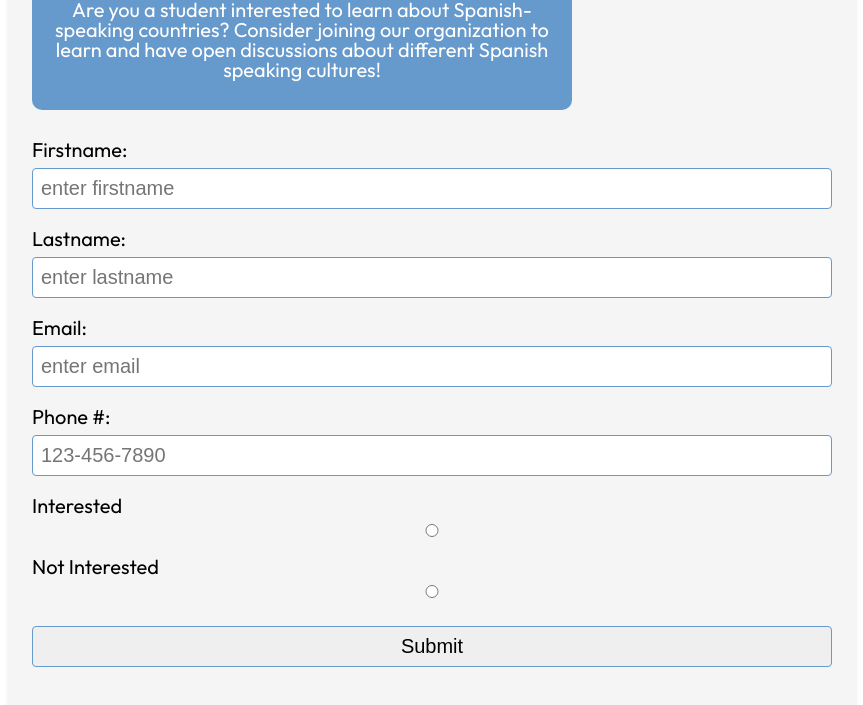
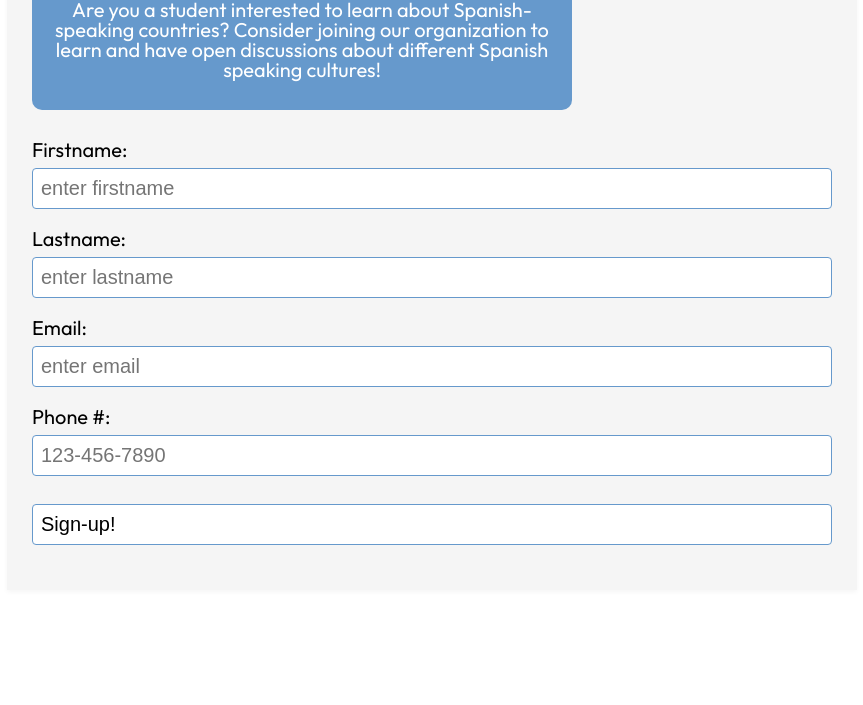
Before and after one commit to ste9jpg/Project1, a plain HTML site: page index.html in a window 1280 px wide. Shown: the part 85-790 px from the top of the page, without its empty margins (208-1071 px from the left). Drawn offline with Linux system fonts and the light colour scheme; a script that the page names is missing.

Commit message:
Update index.html

```diff
--- a/index.html
+++ b/index.html
@@ -14,7 +14,7 @@
   <main id="content">
 
     <div id="error"> </div>
-    <form method="get" action="#null">
+    <form method="get" action="#null" autocomplete="on">
       <div id="info">
         <h1>Somos Hawks Organization</h1>
           <p>
@@ -40,14 +40,8 @@
 	  <label for="phone">Phone #: </label>
 	  <input type="tel" id="phone" name="phone" placeholder= "123-456-7890" required>
 	</li>
-	<li id="input-interested">
-	  <label>Interested</label>
-	  <input type="radio" name="title" class="radio-input">
-	  <label>Not Interested</label>
-	  <input type="radio" name="title" class="radio-input">
-	</li>
      </ol>
-     <input type="submit" value="Submit" id="send">
+     <input type="sign-up" value="Sign-up!" id="send">
     </div>
   </form>
 
```
